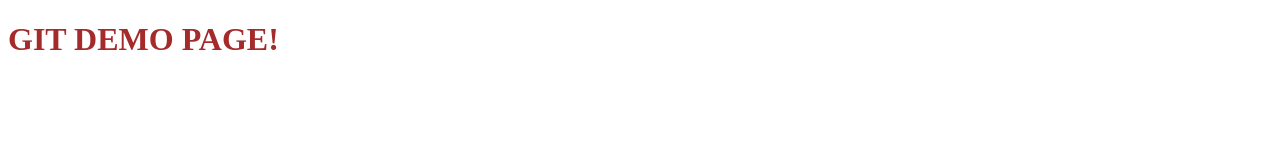
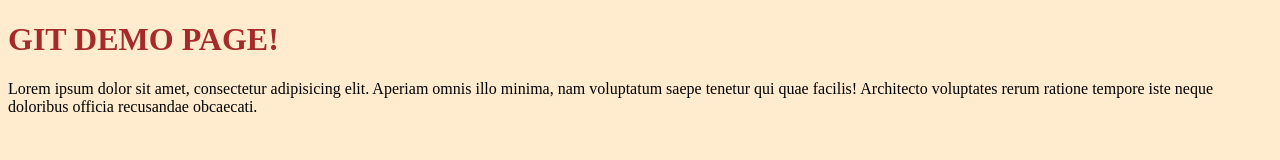
Before and after one commit to Abhinav01Sinha/Testing, a plain HTML site: page index.html in a window 1280 px wide. Drawn offline with Linux system fonts and the light colour scheme.

Commit message:
Added more styles

```diff
--- a/index.html
+++ b/index.html
@@ -9,6 +9,13 @@
   <body>
     <h1>GIT DEMO PAGE!</h1>
 
+    <p>
+      Lorem ipsum dolor sit amet, consectetur adipisicing elit. Aperiam omnis
+      illo minima, nam voluptatum saepe tenetur qui quae facilis! Architecto
+      voluptates rerum ratione tempore iste neque doloribus officia recusandae
+      obcaecati.
+    </p>
+
     <script src="app.js"></script>
   </body>
 </html>
--- a/style.css
+++ b/style.css
@@ -1,3 +1,7 @@
 h1{
     color: brown;
 }
+
+body{
+    background-color: blanchedalmond;
+}
```
